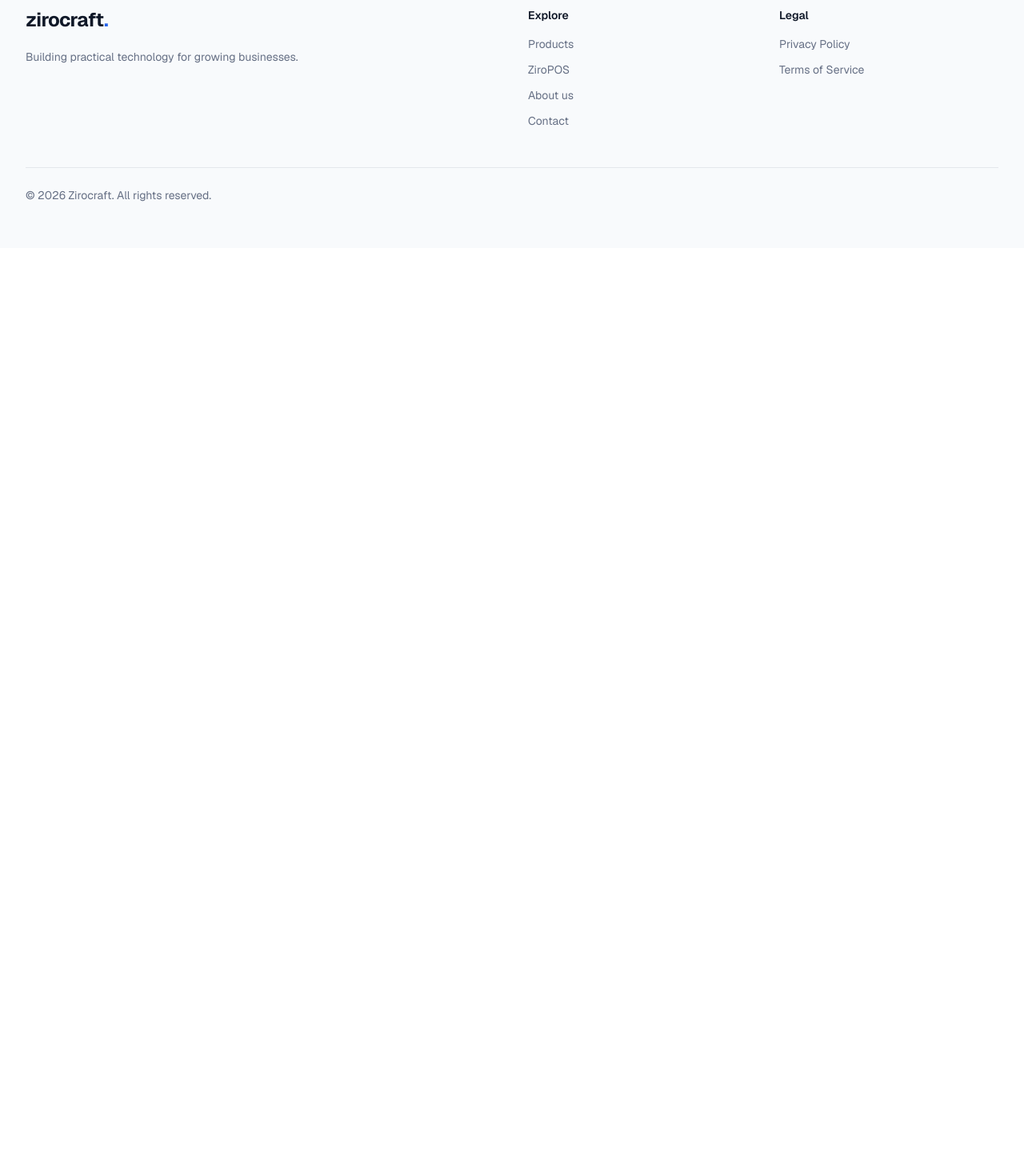
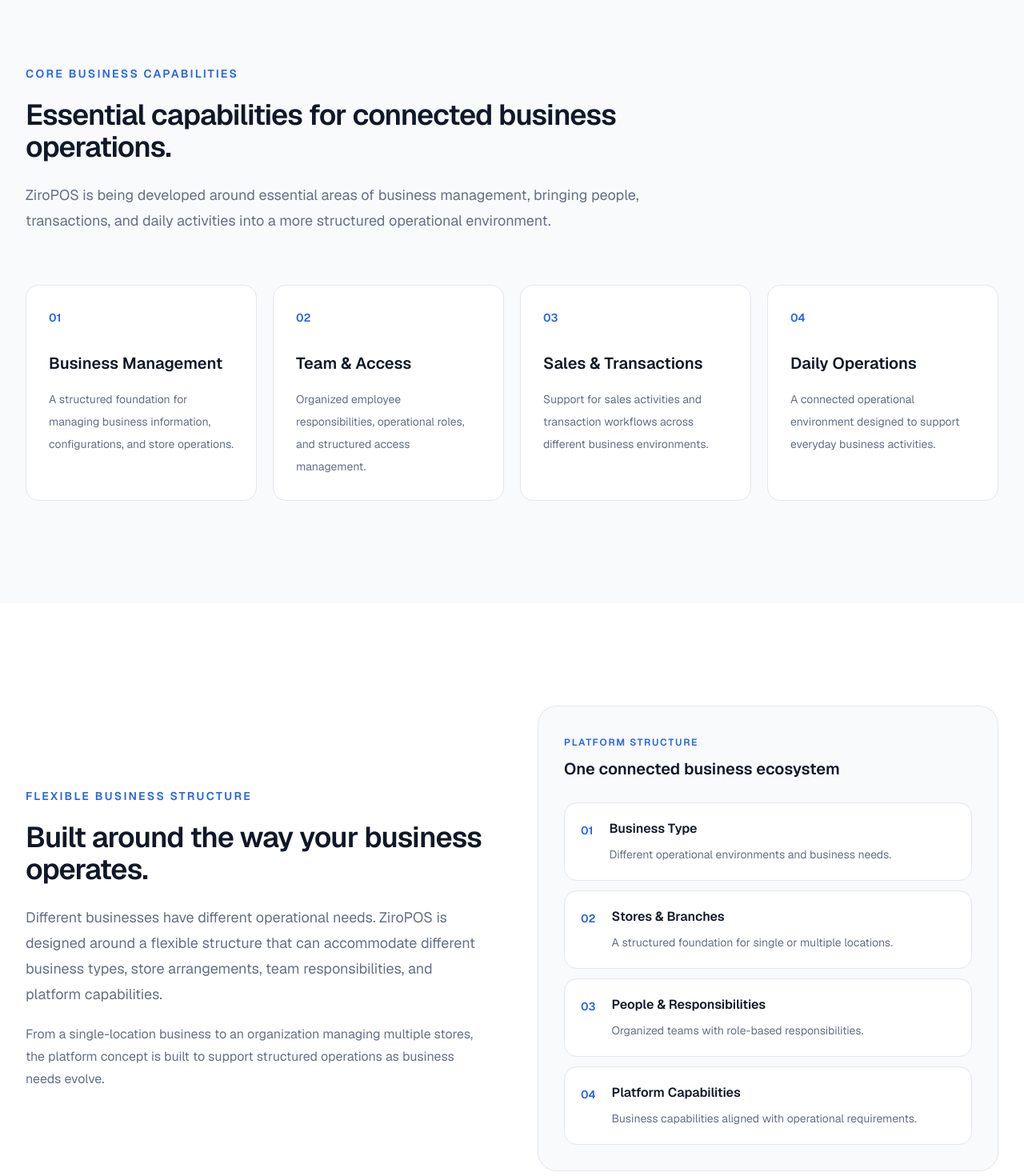
Before and after one commit to Youuzzi/Zirocraft-Official-Website, a Next.js app: page /products/ziropos/features in a window 1280 px wide. Shown: the part 900-2370 px from the top of the page at 80% size. Before the commit the page ends 1210 px from the top, so only its background shows below. Built offline with nearby package versions, Linux system fonts and the light colour scheme.

Commit message:
feat(ziropos): update features page implementation

```diff
--- a/src/app/products/ziropos/features/page.tsx
+++ b/src/app/products/ziropos/features/page.tsx
@@ -64,6 +64,159 @@ export default function ZiroPOSFeaturesPage() {
           </div>
         </div>
       </section>
+
+      {/* Core Business Capabilities */}
+      <section id="capabilities" className="bg-surface py-24 sm:py-32">
+        <div className="mx-auto max-w-7xl px-6 lg:px-8">
+          <div className="max-w-3xl">
+            <span className="text-sm font-semibold tracking-[0.16em] text-accent uppercase">
+              Core Business Capabilities
+            </span>
+
+            <h2 className="mt-5 text-3xl font-semibold tracking-tight text-foreground sm:text-4xl">
+              Essential capabilities for connected business operations.
+            </h2>
+
+            <p className="mt-6 text-lg leading-8 text-muted">
+              ZiroPOS is being developed around essential areas of business
+              management, bringing people, transactions, and daily activities
+              into a more structured operational environment.
+            </p>
+          </div>
+
+          <div className="mt-16 grid gap-5 sm:grid-cols-2 lg:grid-cols-4">
+            {[
+              {
+                number: "01",
+                title: "Business Management",
+                description:
+                  "A structured foundation for managing business information, configurations, and store operations.",
+              },
+              {
+                number: "02",
+                title: "Team & Access",
+                description:
+                  "Organized employee responsibilities, operational roles, and structured access management.",
+              },
+              {
+                number: "03",
+                title: "Sales & Transactions",
+                description:
+                  "Support for sales activities and transaction workflows across different business environments.",
+              },
+              {
+                number: "04",
+                title: "Daily Operations",
+                description:
+                  "A connected operational environment designed to support everyday business activities.",
+              },
+            ].map((capability) => (
+              <article
+                key={capability.number}
+                className="rounded-2xl border border-border bg-white p-7 transition-all duration-300 hover:-translate-y-1 hover:border-blue-200 hover:shadow-md"
+              >
+                <span className="text-sm font-semibold text-accent">
+                  {capability.number}
+                </span>
+
+                <h3 className="mt-8 text-xl font-semibold leading-snug text-foreground">
+                  {capability.title}
+                </h3>
+
+                <p className="mt-4 text-sm leading-7 text-muted">
+                  {capability.description}
+                </p>
+              </article>
+            ))}
+          </div>
+        </div>
+      </section>
+
+      {/* Flexible Business Structure */}
+      <section className="bg-white py-24 sm:py-32">
+        <div className="mx-auto grid max-w-7xl gap-16 px-6 lg:grid-cols-2 lg:items-center lg:px-8">
+          <div>
+            <span className="text-sm font-semibold tracking-[0.16em] text-accent uppercase">
+              Flexible Business Structure
+            </span>
+
+            <h2 className="mt-5 text-3xl font-semibold tracking-tight text-foreground sm:text-4xl">
+              Built around the way your business operates.
+            </h2>
+
+            <p className="mt-6 text-lg leading-8 text-muted">
+              Different businesses have different operational needs. ZiroPOS is
+              designed around a flexible structure that can accommodate
+              different business types, store arrangements, team
+              responsibilities, and platform capabilities.
+            </p>
+
+            <p className="mt-5 leading-7 text-muted">
+              From a single-location business to an organization managing
+              multiple stores, the platform concept is built to support
+              structured operations as business needs evolve.
+            </p>
+          </div>
+
+          <div className="rounded-3xl border border-border bg-surface p-6 sm:p-8">
+            <div className="mb-7">
+              <span className="text-xs font-semibold tracking-[0.14em] text-accent uppercase">
+                Platform Structure
+              </span>
+              <h3 className="mt-2 text-xl font-semibold text-foreground">
+                One connected business ecosystem
+              </h3>
+            </div>
+
+            <div className="space-y-3">
+              {[
+                {
+                  number: "01",
+                  title: "Business Type",
+                  description:
+                    "Different operational environments and business needs.",
+                },
+                {
+                  number: "02",
+                  title: "Stores & Branches",
+                  description:
+                    "A structured foundation for single or multiple locations.",
+                },
+                {
+                  number: "03",
+                  title: "People & Responsibilities",
+                  description:
+                    "Organized teams with role-based responsibilities.",
+                },
+                {
+                  number: "04",
+                  title: "Platform Capabilities",
+                  description:
+                    "Business capabilities aligned with operational requirements.",
+                },
+              ].map((item) => (
+                <div
+                  key={item.number}
+                  className="flex gap-5 rounded-2xl border border-border bg-white p-5"
+                >
+                  <span className="pt-1 text-sm font-semibold text-accent">
+                    {item.number}
+                  </span>
+
+                  <div>
+                    <h4 className="font-semibold text-foreground">
+                      {item.title}
+                    </h4>
+                    <p className="mt-2 text-sm leading-6 text-muted">
+                      {item.description}
+                    </p>
+                  </div>
+                </div>
+              ))}
+            </div>
+          </div>
+        </div>
+      </section>
     </main>
   );
 }
```
